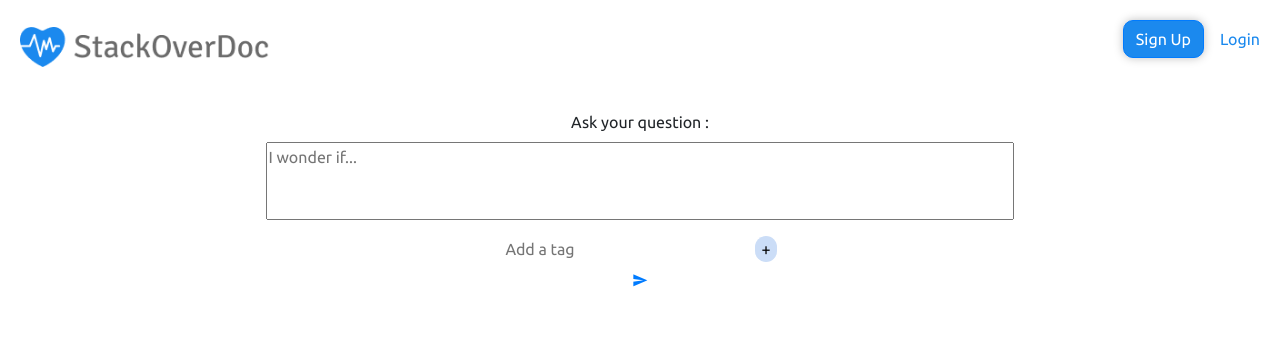
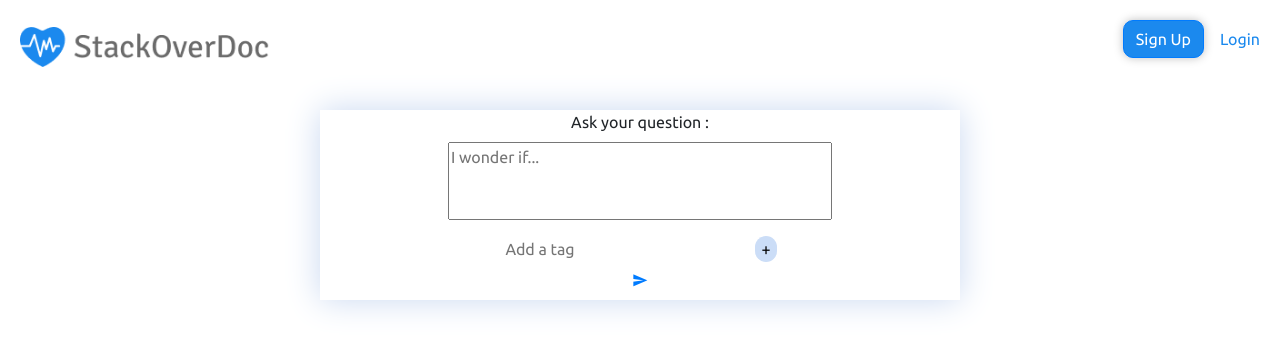
Before and after one commit to Riri-Z/stackoverdoc, a React (Create React App) app: page / in a window 1280 px wide. Shown: the top 350 px of the page. Built offline with nearby package versions, Linux system fonts and the light colour scheme.

Commit message:
syle adding style

```diff
--- a/src/components/formAskquestion.js
+++ b/src/components/formAskquestion.js
@@ -25,7 +25,7 @@ const FormAskquestion = () => {
 
   return (
     <>
-      <form>
+      <form className='GlobalFormAskContainer'>
         <div className="form-group AskFormContainer">
           <label for="AskTitle">Ask your question :</label>
           <textarea className="form-control AskTextarea" rows="3" placeholder="I wonder if..."></textarea>
--- a/src/components/formTag.js
+++ b/src/components/formTag.js
@@ -20,7 +20,7 @@ const FormTag = ({onTagAdd}) => {
   };
 
     return (
-      <form onSubmit={handleSubmit}>
+      <div onSubmit={handleSubmit}>
         <input
           className='InputTag'
           value={newTag}
@@ -29,7 +29,7 @@ const FormTag = ({onTagAdd}) => {
           placeholder="Add a tag"
         />
         <button className='AddTagButton'>+</button>
-      </form>
+      </div>
     );
   };
 
--- a/src/styles/formAskQuestion.scss
+++ b/src/styles/formAskQuestion.scss
@@ -13,7 +13,14 @@
   align-items: center;
   margin: 1em;
   font-family: 'Ubuntu';
+  box-shadow: 0 0 2em #c9d8f0;
+  width: 50%;
+}
 
+.GlobalFormAskContainer{
+  display: flex;
+  flex-direction: column;
+  align-items: center;
 }
 
 .AskSubmit{
@@ -24,7 +31,7 @@
 
 .AskButtonContainer{
   display: block;
-  justify-content: flex-end;
+  justify-self: flex-end;
 }
 
 .Tagbutton{
@@ -52,6 +59,9 @@
     height: auto;
     resize: none;
   }
+  .AskFormContainer{
+    width: 70%;
+  }
 }
 
 @media only screen and (max-width: 450px) {
```
